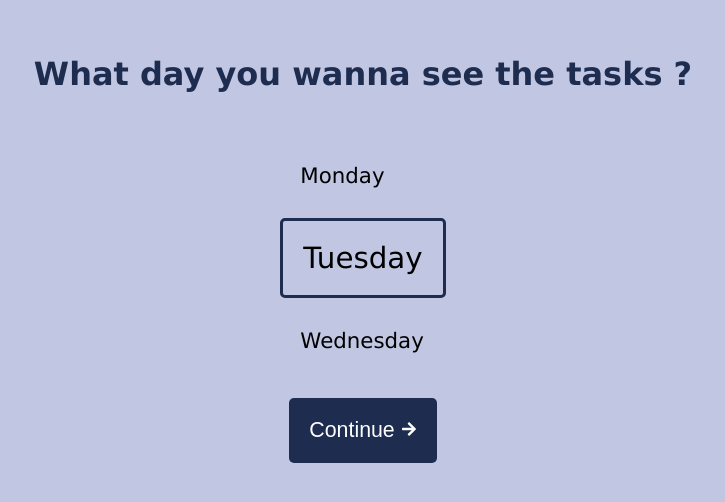
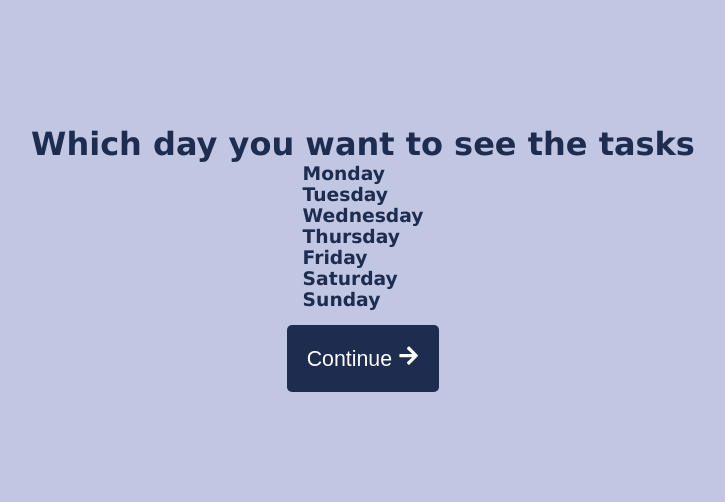
Before and after one commit to GustavoSMelo/TaskManager, a Next.js app in the folder frontend/: page /home in a window 1280 px wide. Shown: the part 134-636 px from the top of the page, without its empty margins (277-1002 px from the left). Built offline with nearby package versions, Linux system fonts and the light colour scheme.

Commit message:
home page done

```diff
--- a/frontend/pages/home.tsx
+++ b/frontend/pages/home.tsx
@@ -1,45 +1,66 @@
 import React, { useState } from 'react'
 import { Container } from '../styles/home.style'
 import { FaArrowRight } from 'react-icons/fa'
+import { useRouter } from 'next/router'
 
 const Home: React.FC = () => {
 
-    const [days, setDays] = useState(['Monday', 'Tuesday', 'Wednesday'])
-    const [daysOfWeek, setDaysOfWeek] = useState(['Monday', 'Tuesday', 'Wednesday', 'Thursday', 'Friday', 'Saturday', 'Sunday'])
-    const [choosedDay, setChoosedDay] = useState('Tuesday')
+    const [choosedDay, setChoosedDay] = useState('')
+    const [btnClass, setBtnClass] = useState('btnNotChoosed')
+    const [dayClass, setDayClass] = useState([])
+    const router = useRouter();
 
-    const handleChangeDay = (indexDay: number) => {
-        const currentlyIndexDay = daysOfWeek.findIndex(day => day === choosedDay)
+    const handleSelectDay = (day: string, index: number) => {
 
-        if (indexDay === 0) {
-            setDays([daysOfWeek[currentlyIndexDay - 2], daysOfWeek[currentlyIndexDay - 1], daysOfWeek[currentlyIndexDay]])
+        setChoosedDay(day)
+        setBtnClass('btnChoosed')
 
-            console.log([daysOfWeek[currentlyIndexDay - 2], daysOfWeek[currentlyIndexDay - 1], daysOfWeek[currentlyIndexDay]])
+        const support = []
 
-            setChoosedDay(daysOfWeek[currentlyIndexDay - 1])
-
-        } else if (indexDay === 2) {
-            setDays([daysOfWeek[currentlyIndexDay], daysOfWeek[currentlyIndexDay + 1], daysOfWeek[currentlyIndexDay + 2]])
+        for (let i = 0; i < 7; i++) {
 
 
-            console.log([daysOfWeek[currentlyIndexDay], daysOfWeek[currentlyIndexDay + 1], daysOfWeek[currentlyIndexDay + 2]])
 
-            setChoosedDay(daysOfWeek[currentlyIndexDay + 1])
+            if (i === index) {
+                support.push('choosedDay')
+            } else {
+                support.push('')
+            }
+
+        }
+
+        setDayClass(support)
+    }
+
+    const handleClickButton = () => {
+        if(choosedDay !== null && choosedDay !== undefined && choosedDay !== '') {
+            router.push('/task')
         }
     }
 
-
-
     return (
         <Container>
-            <h1>What day you wanna see the tasks ? </h1>
-            <ul>
-                <li onClick={() => handleChangeDay(0)}>{days[0]}</li>
-                <li onClick={() => handleChangeDay(1)}>{days[1]}</li>
-                <li onClick={() => handleChangeDay(2)}>{days[2]}</li>
-            </ul>
+            <h1>Which day you want to see the tasks</h1>
 
-            <button>Continue <FaArrowRight color='#fff' fontSize={16} /></button>
+            <article>
+                <section className={dayClass[0]} onClick={() => handleSelectDay('Monday', 0)} ><h1>Monday</h1></section>
+
+                <section className={dayClass[1]} onClick={() => handleSelectDay('Tuesday', 1)} ><h1>Tuesday</h1></section>
+
+                <section className={dayClass[2]} onClick={() => handleSelectDay('Wednesday', 2)} ><h1>Wednesday</h1></section>
+
+                <section className={dayClass[3]} onClick={() => handleSelectDay('Thursday', 3)} ><h1>Thursday</h1></section>
+
+                <section className={dayClass[4]} onClick={() => handleSelectDay('Friday', 4)} ><h1>Friday</h1></section>
+
+                <section className={dayClass[5]} onClick={() => handleSelectDay('Saturday', 5)} ><h1>Saturday</h1></section>
+
+                <section className={dayClass[6]} onClick={() => handleSelectDay('Sunday', 6)} ><h1>Sunday</h1></section>
+
+            </article>
+
+            <button className={btnClass} onClick={handleClickButton} > Continue <FaArrowRight /> </button>
+
         </Container>
     )
 }
```
